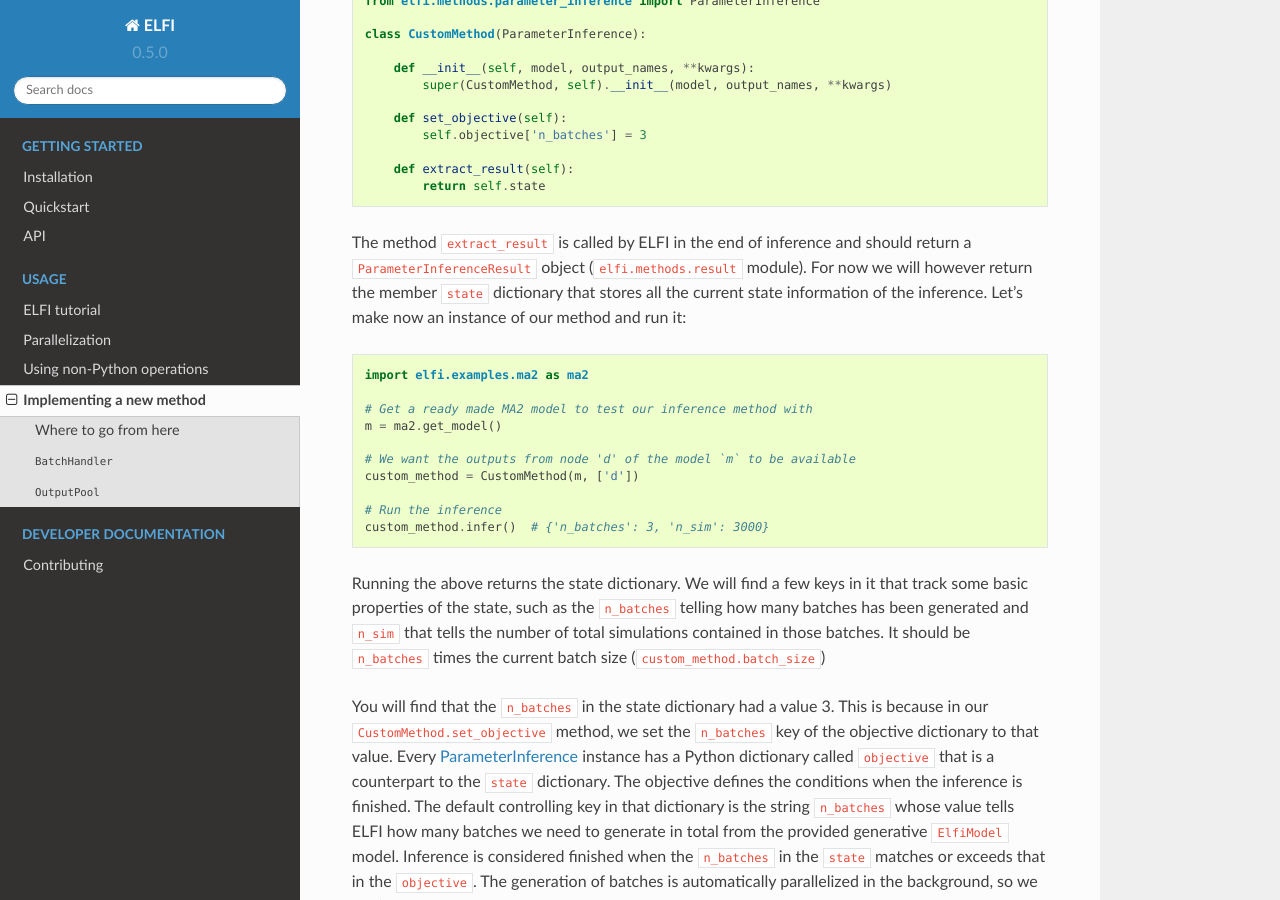
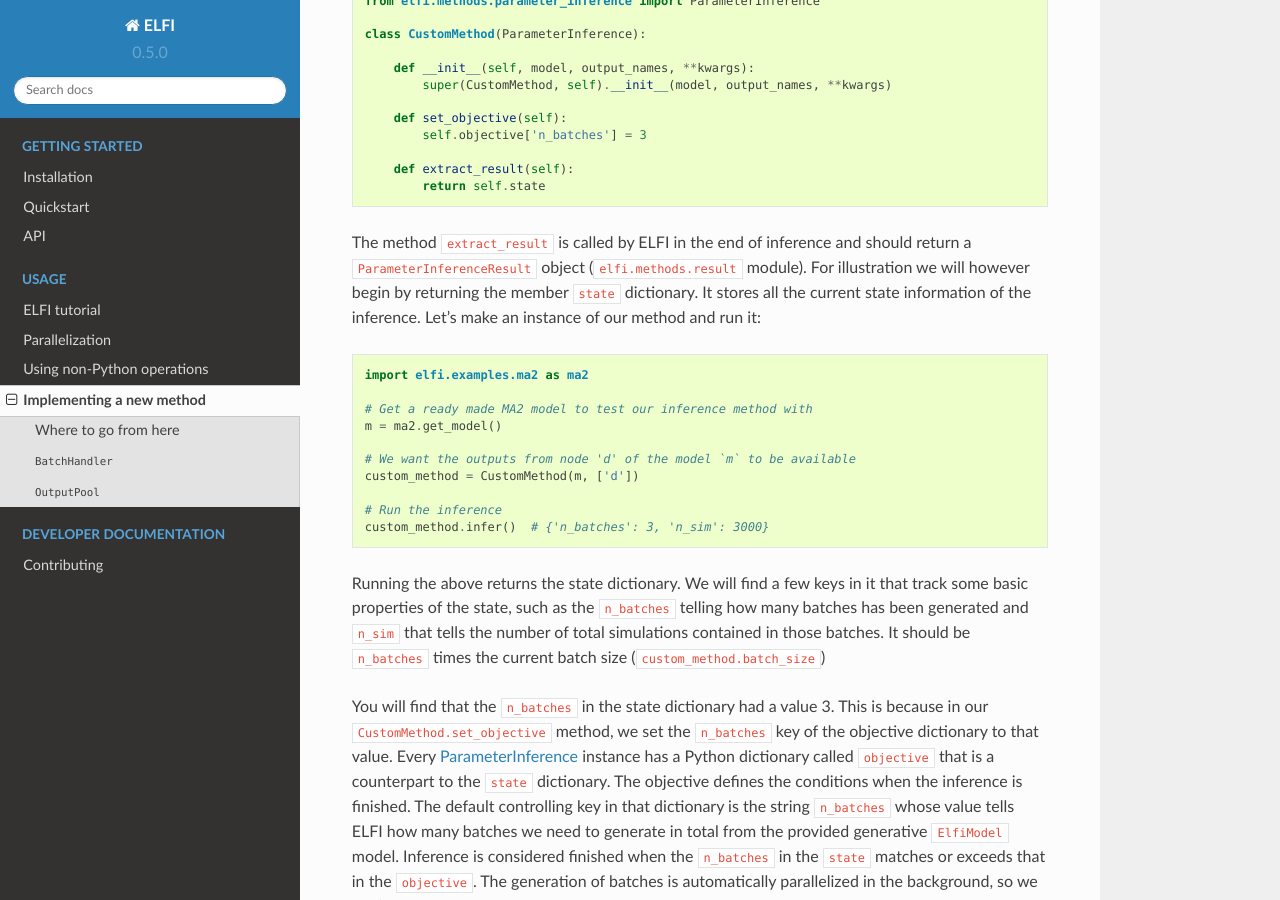
Before and after one commit to elfi-dev/elfi, a Sphinx documentation site: the page built from docs/usage/implementing-methods.rst, in a window 1280 px wide and 900 px high, scrolled down 495 px. Built offline with Sphinx 7.4.7 and the Read the Docs theme 2.0.0, drawn with Linux system fonts in a browser that asks for light colours.

Commit message:
Final changes

```diff
--- a/docs/usage/implementing-methods.rst
+++ b/docs/usage/implementing-methods.rst
@@ -29,9 +29,10 @@ methods to create a working algorithm in ELFI::
             return self.state
 
 The method ``extract_result`` is called by ELFI in the end of inference and should return
-a ``ParameterInferenceResult`` object (``elfi.methods.result`` module). For now we will
-however return the member ``state`` dictionary that stores all the current state
-information of the inference. Let's make now an instance of our method and run it::
+a ``ParameterInferenceResult`` object (``elfi.methods.result`` module). For illustration
+we will however begin by returning the member ``state`` dictionary. It stores all the
+current state information of the inference. Let's make an instance of our method and run
+it::
 
     import elfi.examples.ma2 as ma2
 
```
Also changed, not shown: CHANGELOG.rst (+12 -2 lines), 2 other files.
